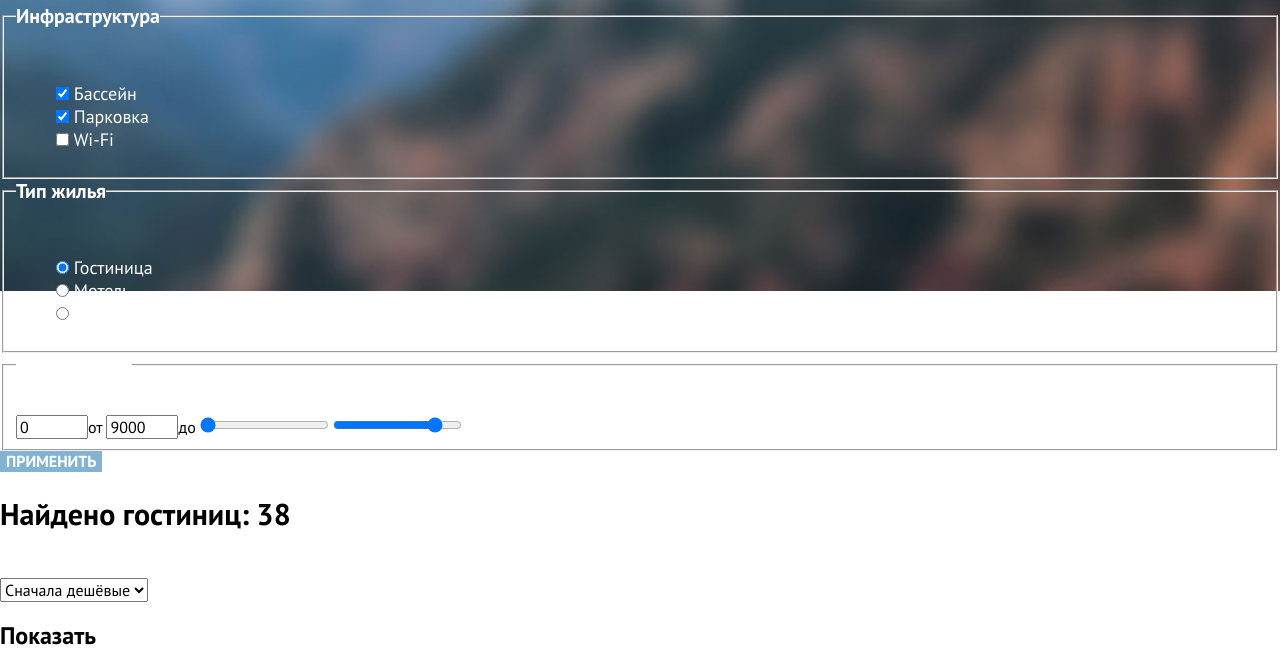
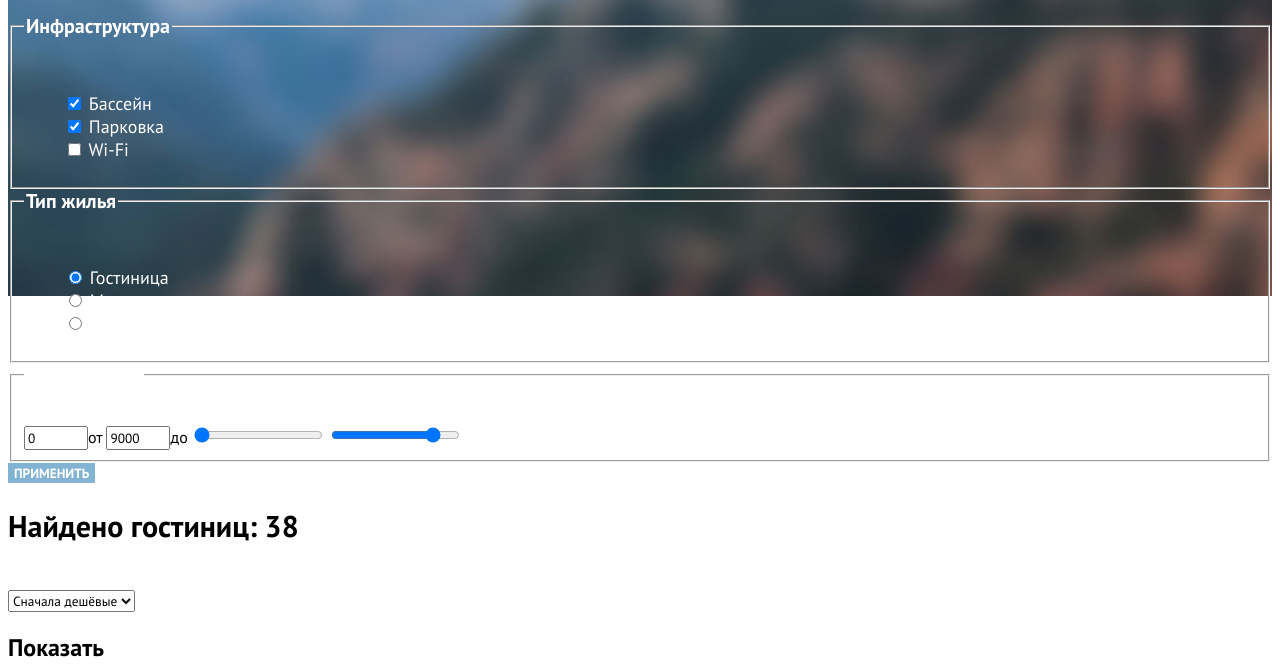
Before and after one commit to htmlacademy-htmlcss/2047067-sedona-1, a plain HTML site: page 5/catalog.html in a window 1280 px wide. Shown: the part 378-1044 px from the top of the page. Drawn offline with Linux system fonts and the light colour scheme; files that its build step writes are made by us from their sources.

Commit message:
:heavy_check_mark: Сборка #5

```diff
--- a/5/catalog.html
+++ b/5/catalog.html
@@ -3,7 +3,6 @@
   <head>
     <meta charset="utf-8">
     <title>HTML Academy: Седона каталог</title>
-    <link rel="stylesheet" href="css/normalize.css">
     <link rel="stylesheet" href="styles/styles.css">
     <base href="https://htmlacademy-htmlcss.github.io/2047067-sedona-1/5/">
 </head>
@@ -23,7 +22,7 @@
     </header>
 
     <main class="main-inner">
-      <section class="inner-housing">
+      <div class="inner-housing">
         <h1 class="inner-title">Гостиницы Седоны</h1>
         <ul class="breadcrumbs">
           <li class="breadcrumbs-item">
@@ -94,7 +93,7 @@
           <button class="btn-use btn" type="submit">Применить</button>
           <button class="btn-reset btn" type="reset">Сбросить</button>
         </form>
-    </section>
+      </div>
 
     <section class="catalog-sort">
       <h2 class="catalog-title">Найдено гостиниц: 38</h2>
--- a/5/styles/styles.css
+++ b/5/styles/styles.css
@@ -11,22 +11,6 @@
 @font-face {
   font-family: "PT Sans";
   font-style: normal;
-  font-weight: 700;
-  src: url("../fonts/ptsans-700.woff2") format("woff2");
-  font-display: swap;
-}
-
-@font-face {
-  font-family: "PT Sans";
-  font-style: italic;
-  font-weight: 400;
-  src: url("../fonts/ptsans-400.woff2") format("woff2");
-  font-display: swap;
-}
-
-@font-face {
-  font-family: "PT Sans";
-  font-style: italic;
   font-weight: 700;
   src: url("../fonts/ptsans-700.woff2") format("woff2");
   font-display: swap;
@@ -86,6 +70,14 @@ a {
   outline: none;
 }
 
+input {
+  font-family: inherit;
+}
+
+select {
+  font-family: inherit;
+}
+
 /* header */
 
 .nav-link {
@@ -120,12 +112,12 @@ a {
   color: #333;
 }
 
+.advantages-item:nth-child(2n) {
+  background-color: rgba(130, 179, 211, 0.12);
+}
+
 .advantages-item:first-child, .advantages-item:last-child {
   background-color: rgba(130, 179, 211, 1);
-}
-
-.advantages-item:nth-child(2n):not(:last-child) {
-  background-color: rgba(130, 179, 211, 0.12);
 }
 
 .advantages-item:nth-child(2n-1):not(:first-child):not(:last-child) {
```
Also changed, not shown: 5/index.html (+0 -1 lines).
